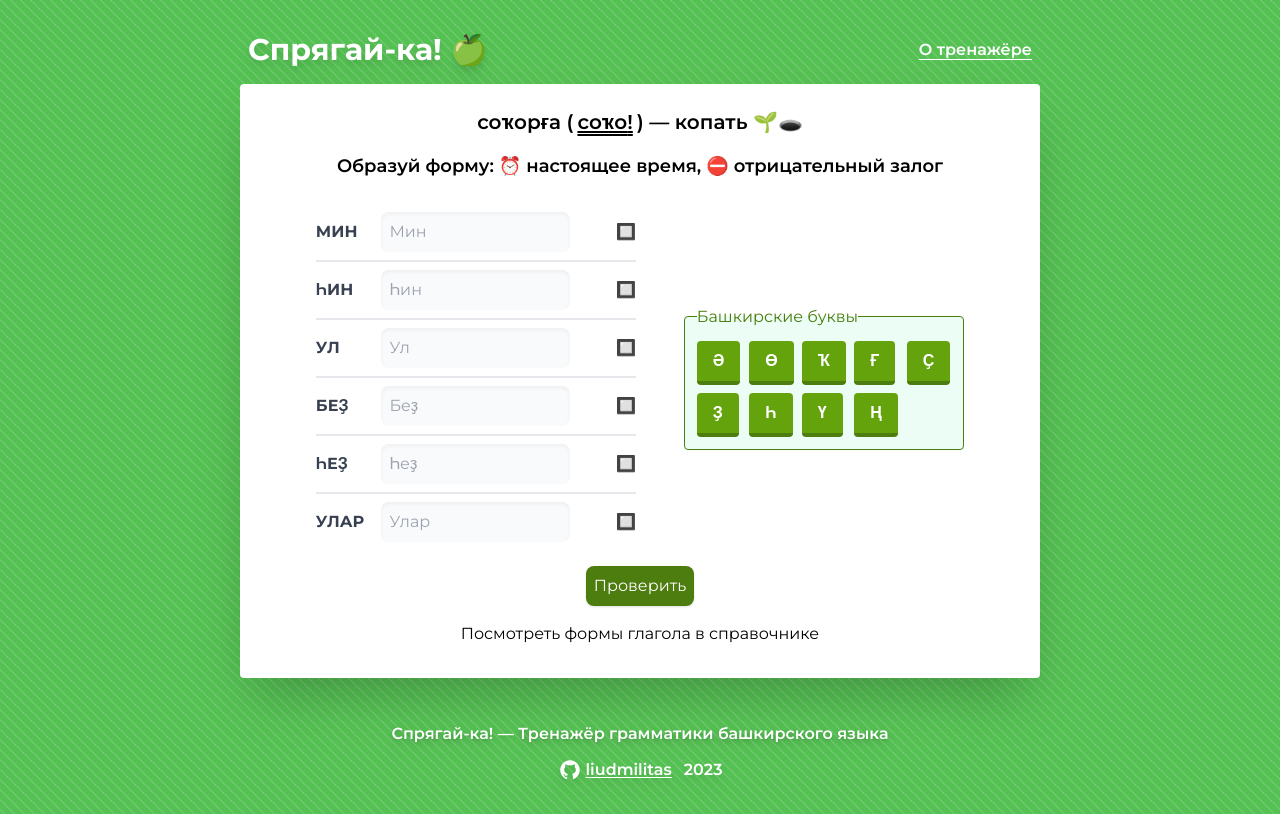
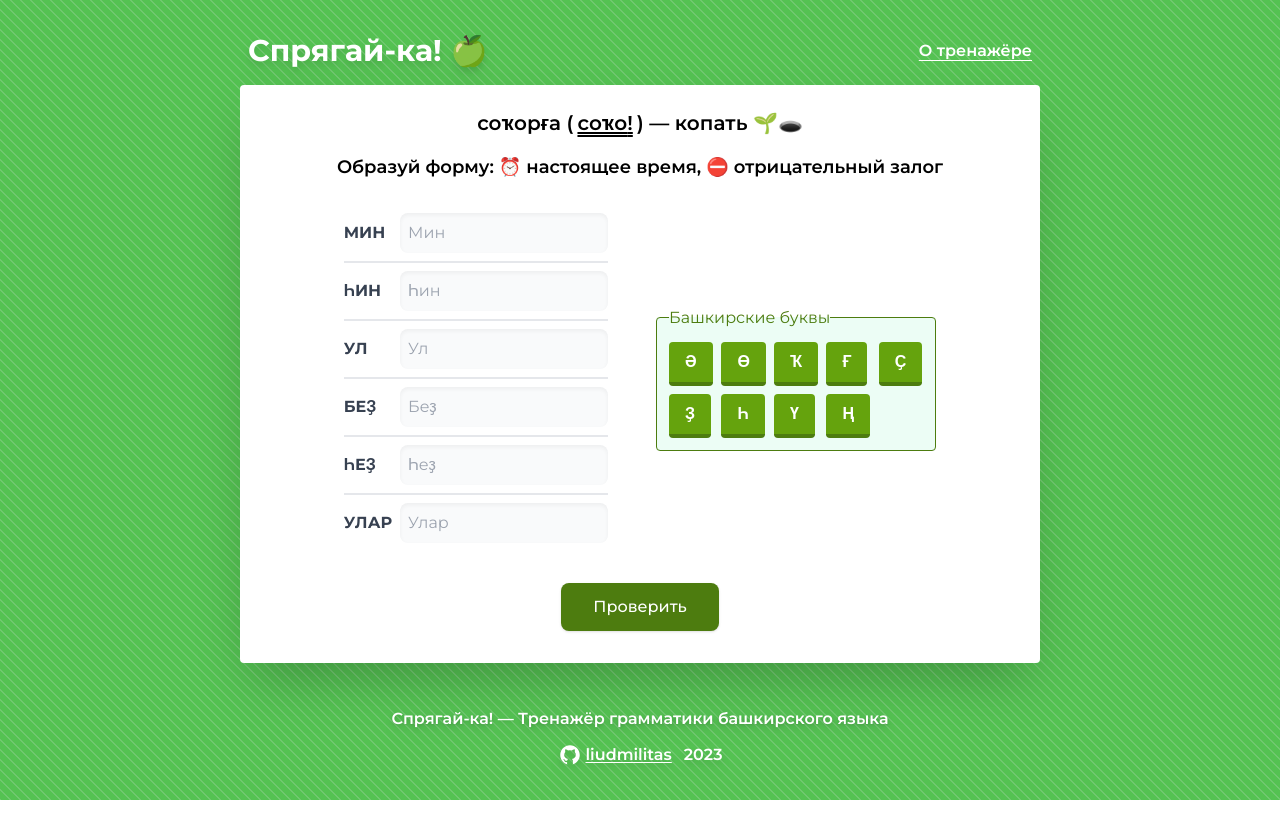
Before and after one commit to liudmilitas/bash-verb, a Next.js app in the folder bash-lang/: page / in a window 1280 px wide. Built offline with nearby package versions, Linux system fonts and the light colour scheme.

Commit message:
remove correct indicator

```diff
--- a/bash-lang/src/js/components/VerbTraining.tsx
+++ b/bash-lang/src/js/components/VerbTraining.tsx
@@ -73,10 +73,10 @@ function VerbTraining() {
         onSubmit={(e) => handleFormSubmit(e)}
       >
         <div className="flex flex-col lg:flex-row lg:gap-12 items-center w-full">
-          <ul className="max-w-fit divide-y-2 w-80">
+          <ul className="max-w-fit divide-y-2 w-full">
             {pronouns.map((pronoun) => (
               <li
-                className="grid grid-cols-5 gap-2 items-center py-2"
+                className="flex justify-between gap-2 items-center py-2"
                 key={pronoun.id}
               >
                 <label
@@ -87,7 +87,7 @@ function VerbTraining() {
                   {pronoun.bash.toUpperCase()}
                 </label>
                 <input
-                  className="bg-gray-50 shadow-inner rounded-lg col-span-3 p-2"
+                  className="bg-gray-50 shadow-inner rounded-lg p-2"
                   id={pronoun.id.toString()}
                   type="text"
                   max={30}
@@ -97,15 +97,6 @@ function VerbTraining() {
                   onChange={(e) => handleChanges(e)}
                   required
                 />
-                <div className="text-right">
-                  {results[pronoun.id - 1] === true ? (
-                    <span>✔️</span>
-                  ) : results[pronoun.id - 1] === false ? (
-                    <span>❌</span>
-                  ) : (
-                    <span>🔲</span>
-                  )}
-                </div>
               </li>
             ))}
           </ul>
@@ -114,15 +105,11 @@ function VerbTraining() {
         </div>
 
         <button
-          className="bg-lime-700 hover:bg-lime-800 text-white shadow p-2 m-4 rounded-lg hover:outline hover:outline-offset-2 hover:outline-2 hover:outline-lime-400"
+          className="bg-lime-700 hover:bg-lime-800 text-white font-medium shadow py-3 px-8 mt-8 rounded-lg hover:outline hover:outline-offset-2 hover:outline-2 hover:outline-lime-400"
           type="submit"
         >
           Проверить
         </button>
-
-        <Link href={"#"} className="text-left">
-          Посмотреть формы глагола в справочнике
-        </Link>
       </form>
     </section>
   );
```
